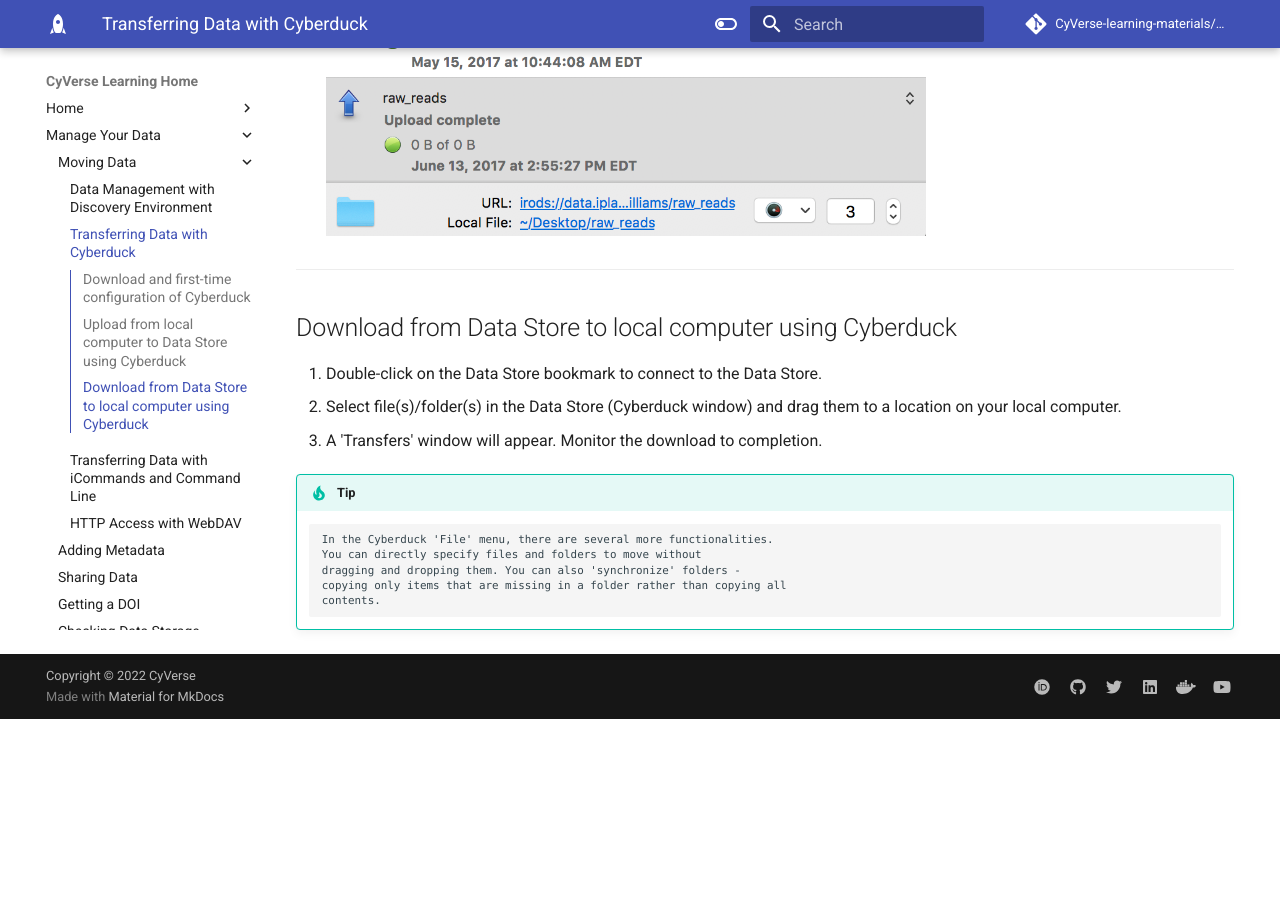
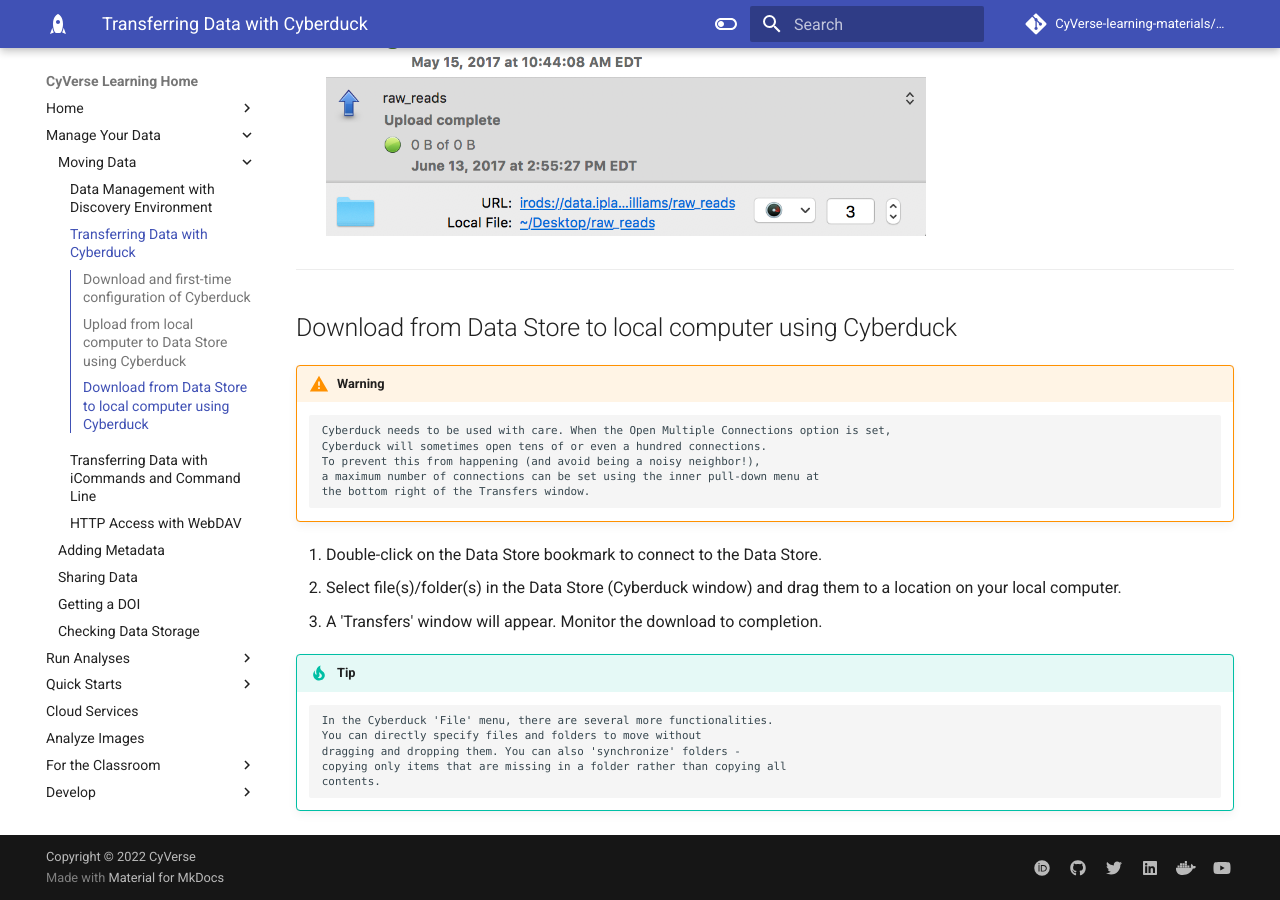
Before and after one commit to CyVerse-learning-materials/learning-materials-home, an MkDocs documentation site: the page built from docs/ds/cyberduck.md, in a window 1280 px wide and 900 px high, scrolled down 2470 px. Built offline with MkDocs 1.6.1 and Material for MkDocs 9.7.7, drawn with Linux system fonts in a browser that asks for light colours; some web fonts are replaced; a script that is not in the unit is left out; comment, search, counter and statistics services are not loaded; before the commit the page ends 3189 px from its top, so only the background shows below that.

Commit message:
Add Warning for Download
Added Tony's text warning on avoiding problematic multiple connections when d/l using CyberDuck.

```diff
--- a/docs/ds/cyberduck.md
+++ b/docs/ds/cyberduck.md
@@ -61,6 +61,14 @@
 
 ## Download from Data Store to local computer using Cyberduck
 
+!!! Warning
+
+        Cyberduck needs to be used with care. When the Open Multiple Connections option is set,
+        Cyberduck will sometimes open tens of or even a hundred connections.
+        To prevent this from happening (and avoid being a noisy neighbor!),
+        a maximum number of connections can be set using the inner pull-down menu at
+        the bottom right of the Transfers window.
+
 1.  Double-click on the Data Store bookmark to connect to the Data
     Store.
 2.  Select file(s)/folder(s) in the Data Store (Cyberduck window) and
```
